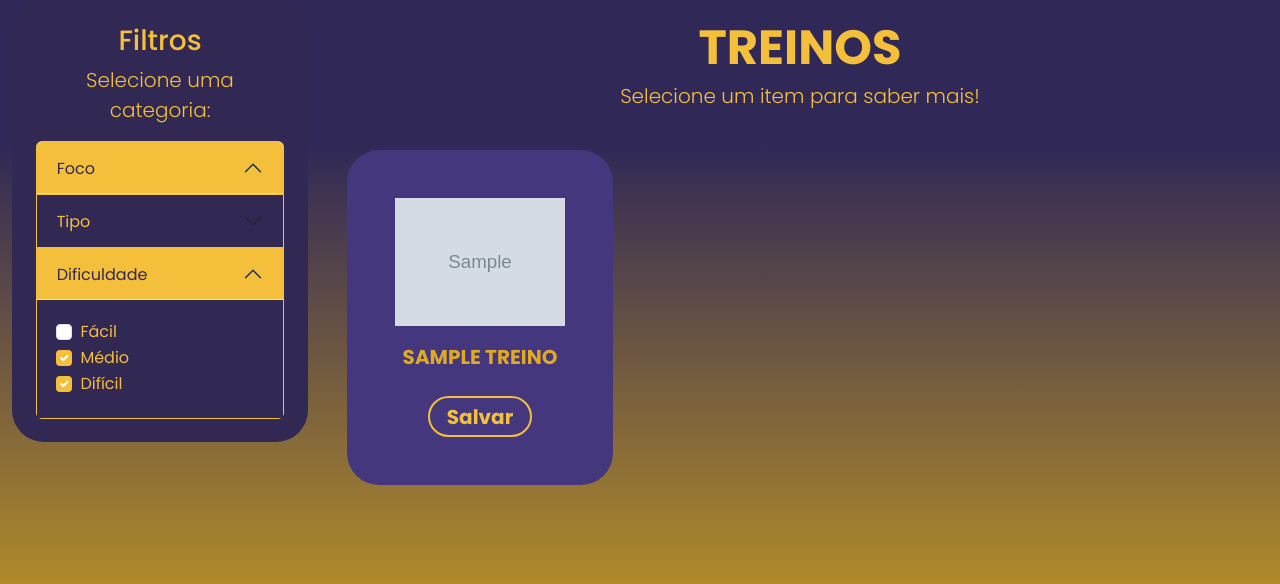
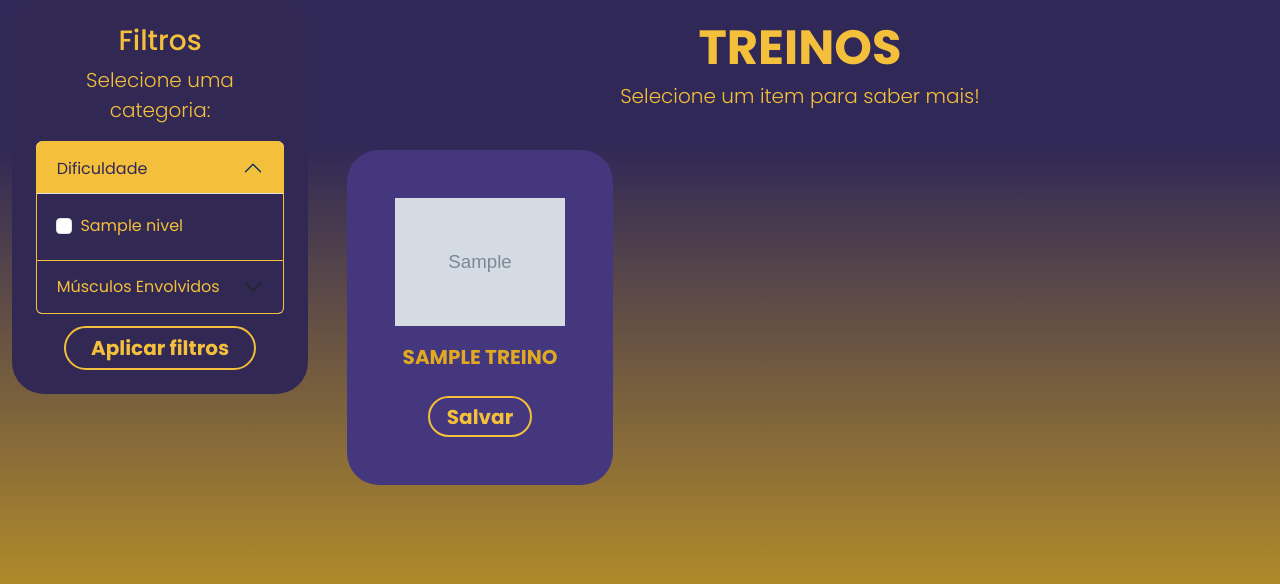
Before and after one commit to HelenaPetruz/django-tb, a Django app: template tb_project/tb_app/templates/treinos.html in a window 1280 px wide, after a click on "Dificuldade". Shown: the part 216-800 px from the top of the page. Run offline with Django 5.2, Linux system fonts and the light colour scheme; the template is opened without the code that fills it: most values are stand-ins (such as "Sample title", 1, 10 or a date in 2020); grey boxes marked "Sample" are stand-in pictures; some libraries are stand-ins or nearby versions.

Commit message:
filtros dos treinos

```diff
--- a/tb_project/tb_app/templates/treinos.html
+++ b/tb_project/tb_app/templates/treinos.html
@@ -155,63 +155,17 @@
   </div>
   </div> -->
 
-
-
         <div class="container-fluid ">
             <div class="row " style="padding-bottom: 2%;">
 
                 <div class="col-lg-3 col-md-12 rounded-5">
 
-                    <div class="accordion contFiltrosT rounded-5 id="accordionFiltros ">
-                      <h3 class="text-center">Filtros</h3>
-                    <p class="lead text-center">Selecione uma categoria:</p>
-                        <div class="accordion-item ">
-                          <h2 class="accordion-header ">
-                            <button class="accordion-button" type="button" data-bs-toggle="collapse" data-bs-target="#collapseOne" aria-expanded="true" aria-controls="collapseOne">
-                             Foco
-                            </button>
-                          </h2>
-                          <div id="collapseOne" class="accordion-collapse collapse " data-bs-parent="#accordionExample">
-                            <div class="accordion-body contFiltrosT" >
-                              <div class="form-check">
-                                <input class="form-check-input" type="checkbox" value="" id="flexCheckDefault">
-                                <label class="form-check-label text-start" for="flexCheckDefault">
-                                  Superiores
-                                </label>
-                              </div>
-                              <div class="form-check">
-                                <input class="form-check-input" type="checkbox" value="" id="flexCheckChecked" checked>
-                                <label class="form-check-label" for="flexCheckChecked">
-                                  Inferiores
-                                </label>
-                              </div>
-                            </div>
-                          </div>
-                        </div>
+                    <div class="accordion contFiltrosT rounded-5 id="accordionFiltros">
+                      <form id="filter-form" action="{% url 'treinos' %}" method="get">
+                        <h3 class="text-center">Filtros</h3>
+                        <p class="lead text-center">Selecione uma categoria:</p>
                         <div class="accordion-item">
-                          <h2 class="accordion-header">
-                            <button class="accordion-button collapsed" type="button" data-bs-toggle="collapse" data-bs-target="#collapseTwo" aria-expanded="false" aria-controls="collapseTwo">
-                              Tipo
-                            </button>
-                          </h2>
-                          <div id="collapseTwo" class="accordion-collapse collapse" data-bs-parent="#accordionExample">
-                            <div class="accordion-body contFiltrosT">
-                              <div class="form-check">
-                                <input class="form-check-input " type="checkbox" value="" id="flexCheckDefault">
-                                <label class="form-check-label text-start" for="flexCheckDefault">
-                                 Força
-                                </label>
-                              </div>
-                              <div class="form-check">
-                                <input class="form-check-input" type="checkbox" value="" id="flexCheckChecked" checked>
-                                <label class="form-check-label" for="flexCheckChecked">
-                                  Alongamento
-                                </label>
-                              </div>
-                            </div>
-                          </div>
-                        </div>
-                        <div class="accordion-item">
+
                           <h2 class="accordion-header">
                             <button class="accordion-button collapsed" type="button" data-bs-toggle="collapse" data-bs-target="#collapseThree" aria-expanded="false" aria-controls="collapseThree">
                             Dificuldade
@@ -219,27 +173,42 @@
                           </h2>
                           <div id="collapseThree" class="accordion-collapse collapse" data-bs-parent="#accordionExample">
                             <div class="accordion-body contFiltrosT">
+                              {% for nivel in niveis %}
                               <div class="form-check">
-                                <input class="form-check-input" type="checkbox" value="" id="flexCheckDefault">
+                                <input name="q_niveis" value="{{ nivel.idnivel_dificuldade }}" class="form-check-input" type="checkbox" id="flexCheckDefault"
+                                  {% if nivel.idnivel_dificuldade in niveis_selecionados %} checked {% endif %} >
                                 <label class="form-check-label text-start" for="flexCheckDefault">
-                                  Fácil
+                                  {{nivel.nome_nivel_dificuldade}}
                                 </label>
                               </div>
-                              <div class="form-check">
-                                <input class="form-check-input" type="checkbox" value="" id="flexCheckChecked" checked>
-                                <label class="form-check-label" for="flexCheckChecked">
-                                  Médio
-                                </label>
-                              </div>
-                              <div class="form-check">
-                                <input class="form-check-input" type="checkbox" value="" id="flexCheckChecked" checked>
-                                <label class="form-check-label" for="flexCheckChecked">
-                                  Difícil
-                                </label>
-                              </div>
+                              {% endfor %}
                             </div>
                           </div>
                         </div>
+
+                        <div class="accordion-item">
+                          <h2 class="accordion-header">
+                            <button class="accordion-button collapsed" type="button" data-bs-toggle="collapse" data-bs-target="#collapseTwo" aria-expanded="false" aria-controls="collapseTwo">
+                              Músculos Envolvidos
+                            </button>
+                          </h2>
+                          <div id="collapseTwo" class="accordion-collapse collapse" data-bs-parent="#accordionExample">
+                            <div class="accordion-body contFiltrosT">
+                              {% for musculo in musculos %}
+                              <div class="form-check">
+                                <input name="q_musculos" value="{{ musculo.id_musculos_envolvidos }}" class="form-check-input" type="checkbox" value="" id="flexCheckDefault"
+                                  {% if musculo.id_musculos_envolvidos in musculos_selecionados %} checked {% endif %}>
+                                <label class="form-check-label text-start" for="flexCheckDefault">
+                                  {{musculo.nome_musculo}}
+                                </label>
+                              </div>
+                              {% endfor %}
+                            </div>
+                          </div>
+                        </div>
+
+                        <button name="acao" value="selecionar" type="submit" class="btn rounded-pill btnSalvarT d-block mx-auto">Aplicar filtros</button>
+                      </form>
                       </div>
 
                 </div>
@@ -252,6 +221,7 @@
                     </div>
 
                     <div class="row text-uppercase">
+                      {% if treinos %}
                        {% for treino in treinos %}
                         <div class="col-lg-4 col-md-4 col-12">
                             <div class="p-5 myContainerT rounded-5 text-center">
@@ -263,6 +233,11 @@
                             </div>
                         </div>
                         {% endfor %}
+                        {% else %}
+                        <div id="titleT" class="text-center">
+                          <h6 class="lead">Nenhum treino encontrado :(</h6>
+                        </div>
+                        {% endif %}
 
                         <!-- <div class="col-lg-4 col-md-4 col-12">
                           <div class="p-5 myContainerT rounded-5 text-center">
```
Also changed, not shown: tb_project/mystaticfiles/js/teachable-script.js (deleted, +0 -165 lines), tb_project/tb_app/views.py (+30 -5 lines), 2 other files.
